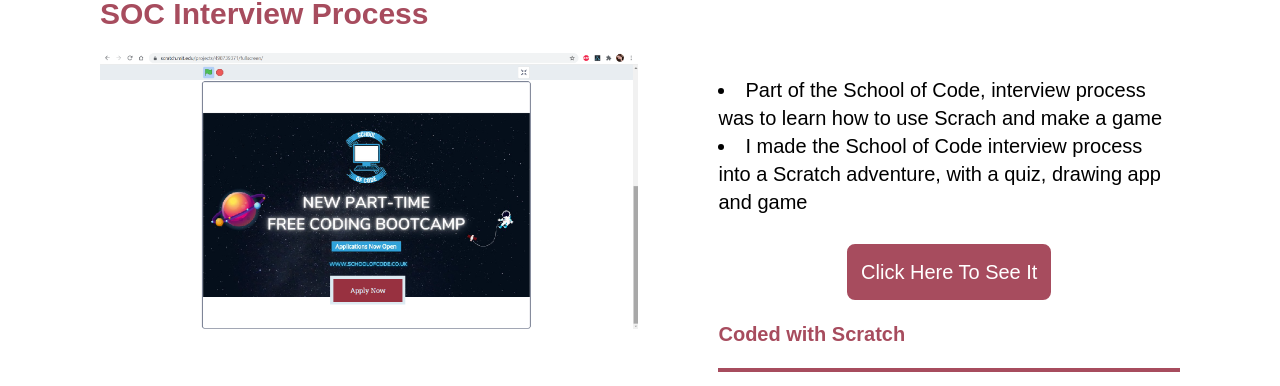
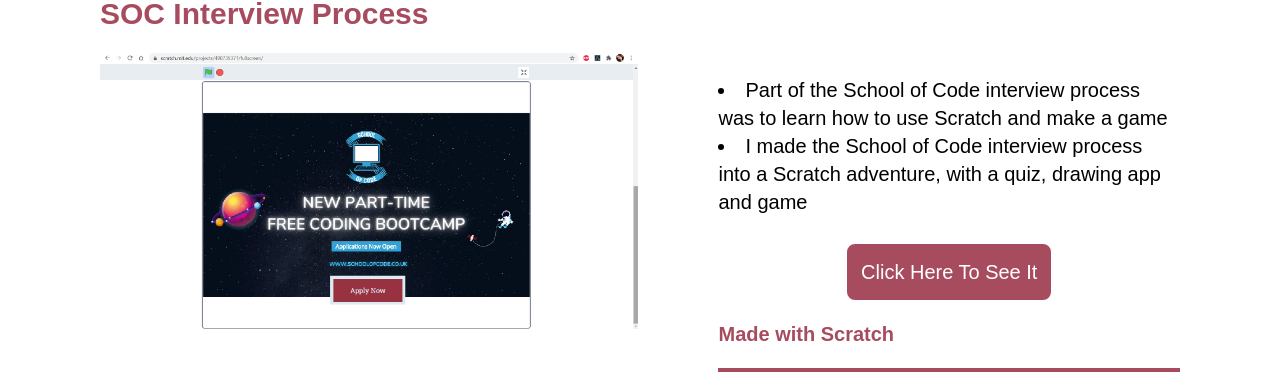
Before and after one commit to nass84/portfoliosoc, a React (Create React App) app in the folder portfolio-tailwind-react/: page /projects in a window 1280 px wide. Shown: the part 414-800 px from the top of the page. Built offline with nearby package versions, Linux system fonts and the light colour scheme.

Commit message:
Spelling Mistake corrected

```diff
--- a/portfolio-tailwind-react/src/components/projects.js
+++ b/portfolio-tailwind-react/src/components/projects.js
@@ -16,10 +16,10 @@
       image: scratch,
       title: "SOC Interview Process",
       bullet1:
-        "Part of the School of Code, interview process was to learn how to use Scrach and make a game",
+        "Part of the School of Code interview process was to learn how to use Scratch and make a game",
       bullet2:
         "I made the School of Code interview process into a Scratch adventure, with a quiz, drawing app and game",
-      additional: "Coded with Scratch",
+      additional: "Made with Scratch",
       website: "https://scratch.mit.edu/projects/498739371/",
       id: 1,
     },
```
